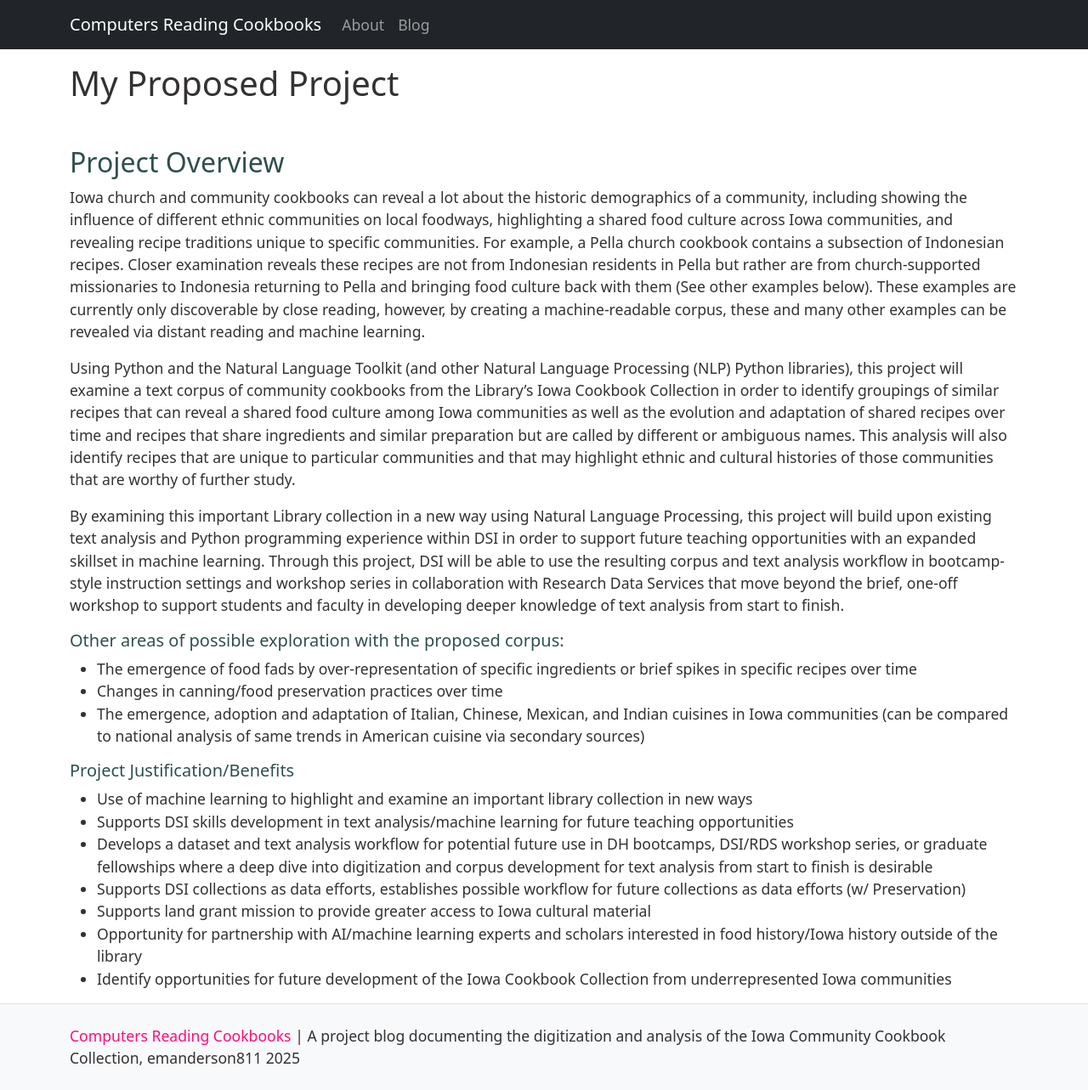
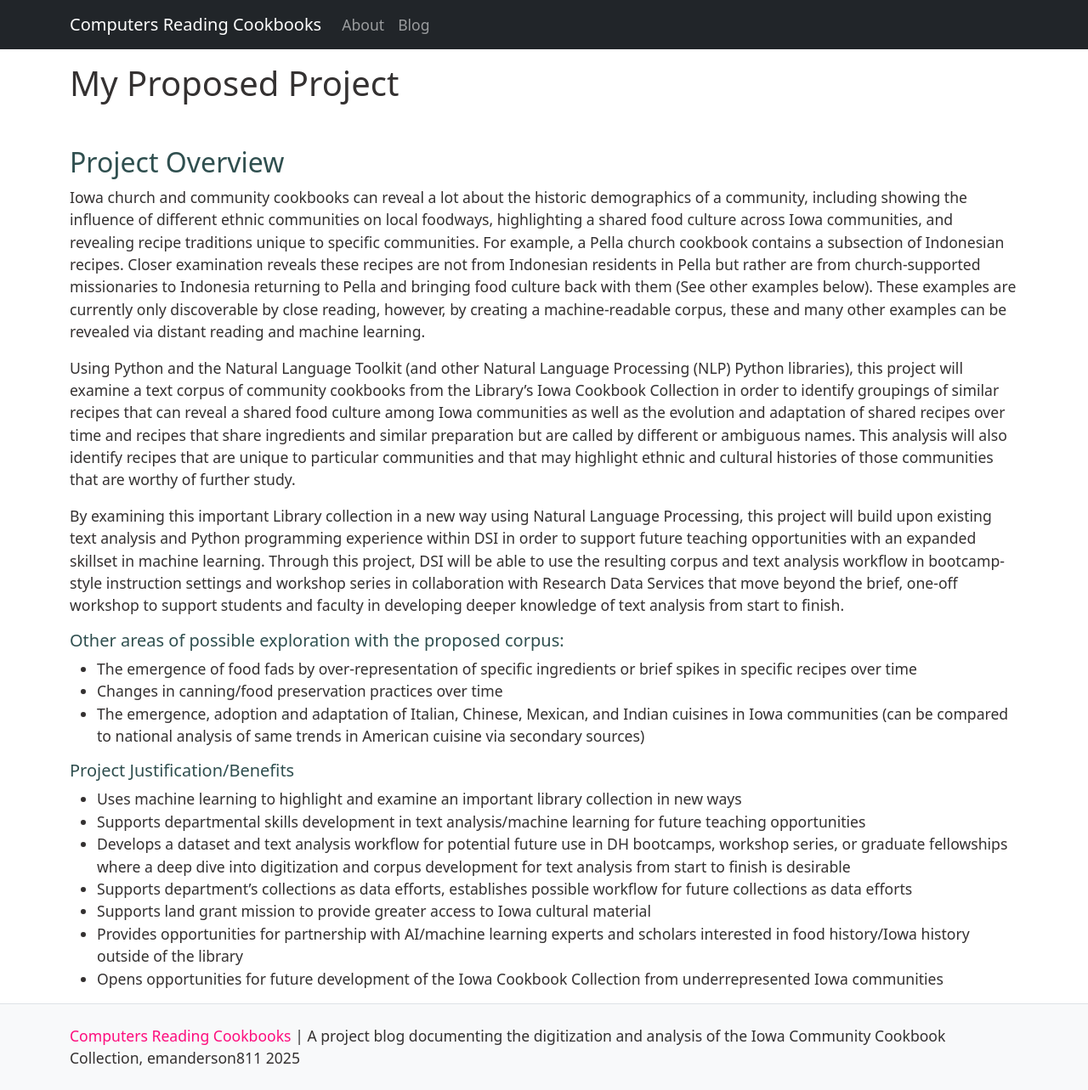
Before and after one commit to emanderson811/computers-reading-cookbooks, a Jekyll site: the page built from _posts/2024-06-05-proposed-project.md, in a window 1280 px wide. Shown: the whole page at 85% size. Built offline with Jekyll 4.4.1, drawn with Linux system fonts in a browser that asks for light colours.

Commit message:
update proposed-project post

```diff
--- a/_posts/2024-06-05-proposed-project.md
+++ b/_posts/2024-06-05-proposed-project.md
@@ -30,10 +30,10 @@ By examining this important Library collection in a new way using Natural Langua
 
 ### Project Justification/Benefits
 
-* Use of machine learning to highlight and examine an important library collection in new ways
-* Supports DSI skills development in text analysis/machine learning for future teaching opportunities
-* Develops a dataset and text analysis workflow for potential future use in DH bootcamps, DSI/RDS workshop series, or graduate fellowships where a deep dive into digitization and corpus development for text analysis from start to finish is desirable
-* Supports DSI collections as data efforts, establishes possible workflow for future collections as data efforts (w/ Preservation)
+* Uses machine learning to highlight and examine an important library collection in new ways
+* Supports departmental skills development in text analysis/machine learning for future teaching opportunities
+* Develops a dataset and text analysis workflow for potential future use in DH bootcamps, workshop series, or graduate fellowships where a deep dive into digitization and corpus development for text analysis from start to finish is desirable
+* Supports department's collections as data efforts, establishes possible workflow for future collections as data efforts
 * Supports land grant mission to provide greater access to Iowa cultural material
-* Opportunity for partnership with AI/machine learning experts and scholars interested in food history/Iowa history outside of the library
-* Identify opportunities for future development of the Iowa Cookbook Collection from underrepresented Iowa communities
+* Provides opportunities for partnership with AI/machine learning experts and scholars interested in food history/Iowa history outside of the library
+* Opens opportunities for future development of the Iowa Cookbook Collection from underrepresented Iowa communities
```
